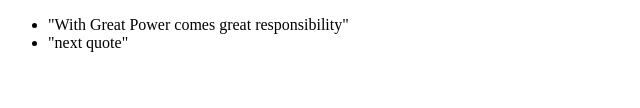
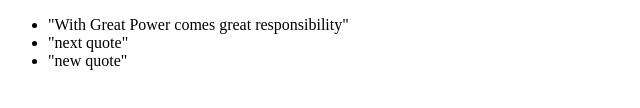
Before and after one commit to jwmeta/0main_openSAP_repo, a plain HTML site: page index.html in a window 1280 px wide. Shown: the part 152-260 px from the top of the page, 0-640 px from the left. Drawn offline with Linux system fonts and the light colour scheme.

Commit message:
neues zitat

```diff
--- a/index.html
+++ b/index.html
@@ -11,6 +11,7 @@
         <ul>
             <li>"With Great Power comes great responsibility"</li>
             <li>"next quote"</li>
+            <li>"new quote"</li>
         </ul>
 
     </body>
```
